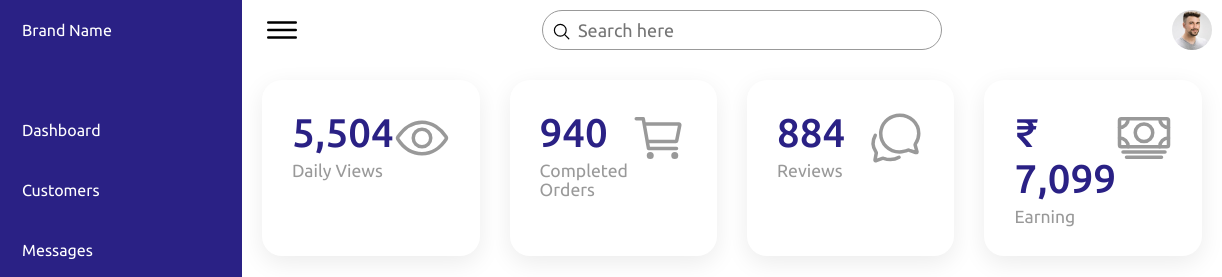
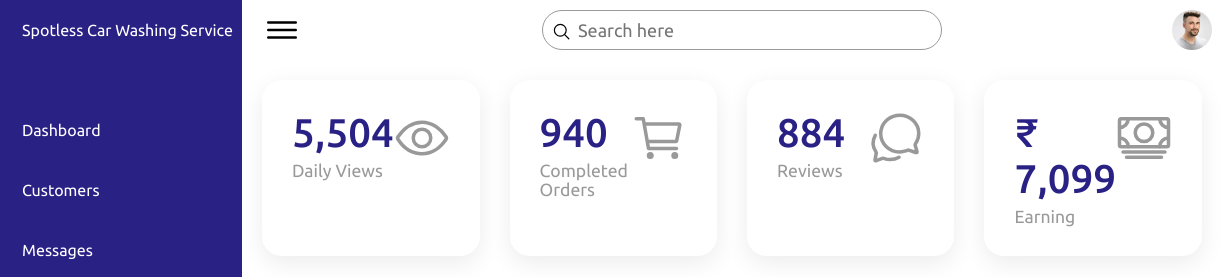
Before and after one commit to mashkoor098/admin_panel, a plain HTML site: page index.html in a window 1280 px wide. Shown: the top 277 px of the page, 58-1280 px from the left. Drawn offline with nearby package versions, Linux system fonts and the light colour scheme.

Commit message:
Update index.html
brand name updated

```diff
--- a/index.html
+++ b/index.html
@@ -20,7 +20,7 @@
                         <span class="icon">
                             <ion-icon name="logo-apple"></ion-icon>
                         </span>
-                        <span class="title">Brand Name</span>
+                        <span class="title">Spotless Car Washing Service</span>
                     </a>
                 </li>
 
```
